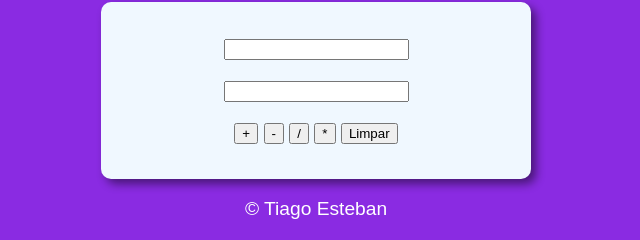
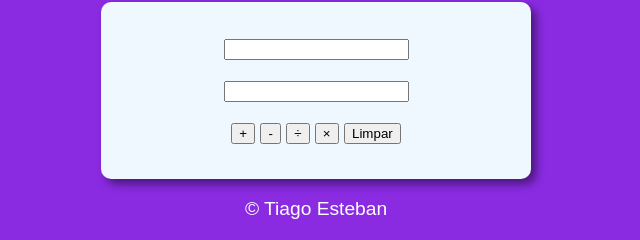
Before and after one commit to estebantiago/calculadora, a plain HTML site: page index.html in a window 1280 px wide. Shown: the part 93-333 px from the top of the page, 324-964 px from the left. Drawn offline with Linux system fonts and the light colour scheme.

Commit message:
alterando botão

```diff
--- a/index.html
+++ b/index.html
@@ -18,8 +18,8 @@
             <p><input type="number" name="" id="number2"></p>
             <input type="button" value="+" onclick="somar()">
             <input type="button" value="-" onclick="subtrair()">
-            <input type="button" value="/" onclick="dividir()">
-            <input type="button" value="*" onclick="multiplicar()">
+            <input type="button" value="÷" onclick="dividir()">
+            <input type="button" value="×" onclick="multiplicar()">
            <button onclick="limpar()" id="btn-limpar">Limpar</button>
 
         </div>
```
